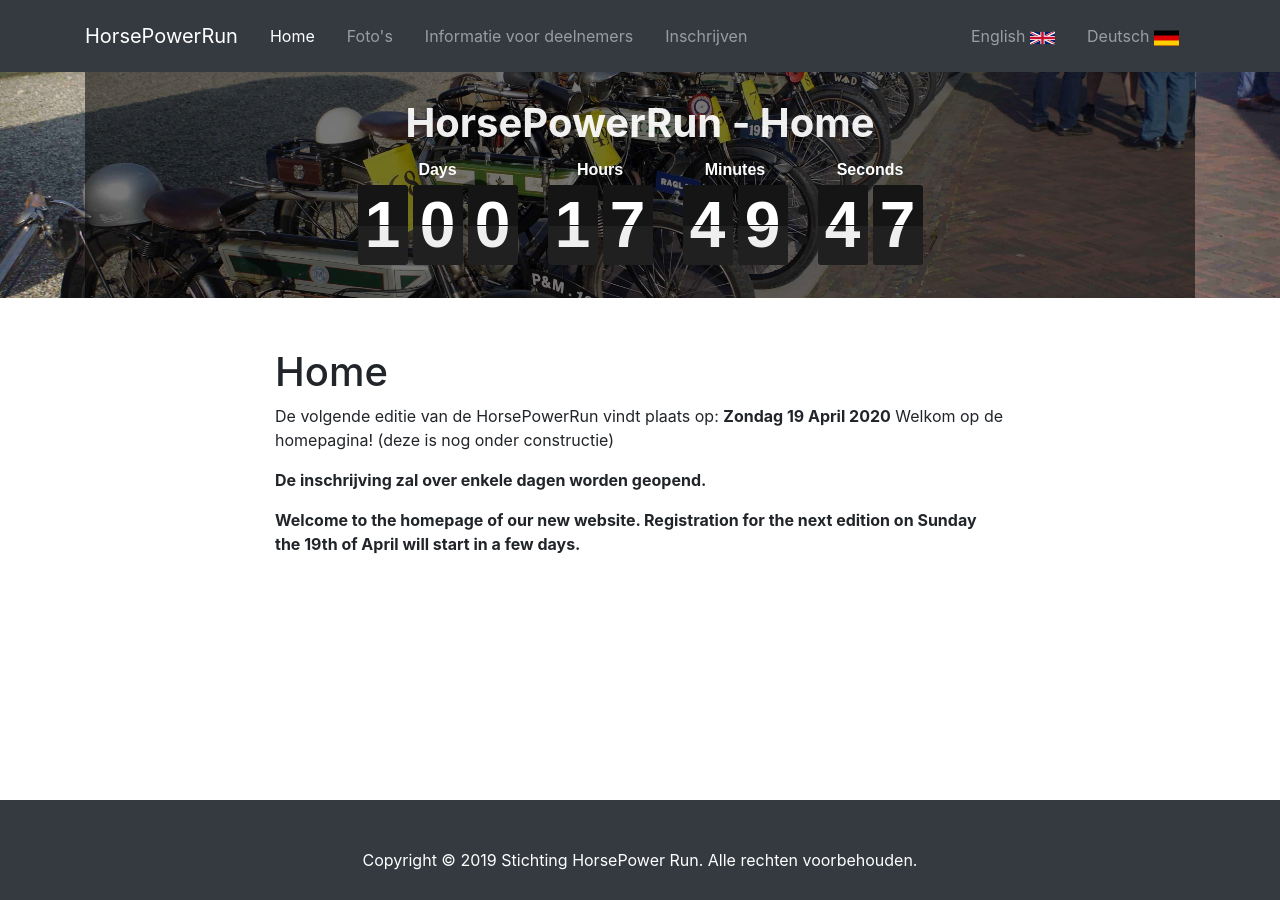
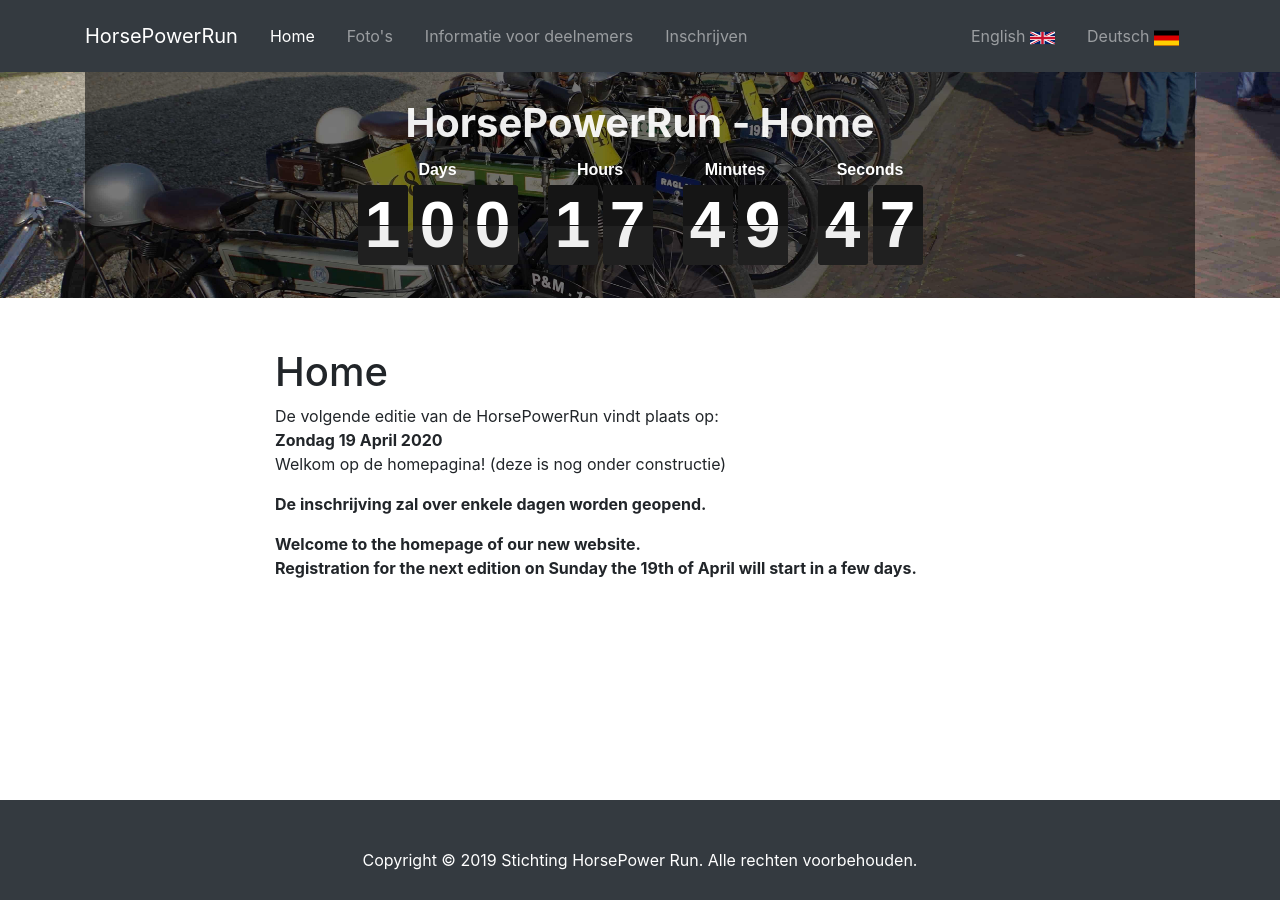
Before and after one commit to nielshuman/HorsePowerRun, a Jekyll site: the page built from nl/index.md, in a window 1280 px wide. Built offline with Jekyll 4.4.1, drawn with Linux system fonts in a browser that asks for light colours.

```diff
--- a/nl/index.md
+++ b/nl/index.md
@@ -3,11 +3,11 @@ layout: nl-title
 title: Home
 ---
 # Home
-De volgende editie van de HorsePowerRun vindt plaats op:
-**Zondag 19 April 2020**
+De volgende editie van de HorsePowerRun vindt plaats op: <br>
+**Zondag 19 April 2020** <br>
 Welkom op de homepagina! (deze is nog onder constructie)
 
 **De inschrijving zal over enkele dagen worden geopend.**
 
-**Welcome to the homepage of our new website.
-Registration for the next edition on Sunday the 19th of April will start in a few days.**
+**Welcome to the homepage of our new website.** <br>
+**Registration for the next edition on Sunday the 19th of April will start in a few days.**
```
